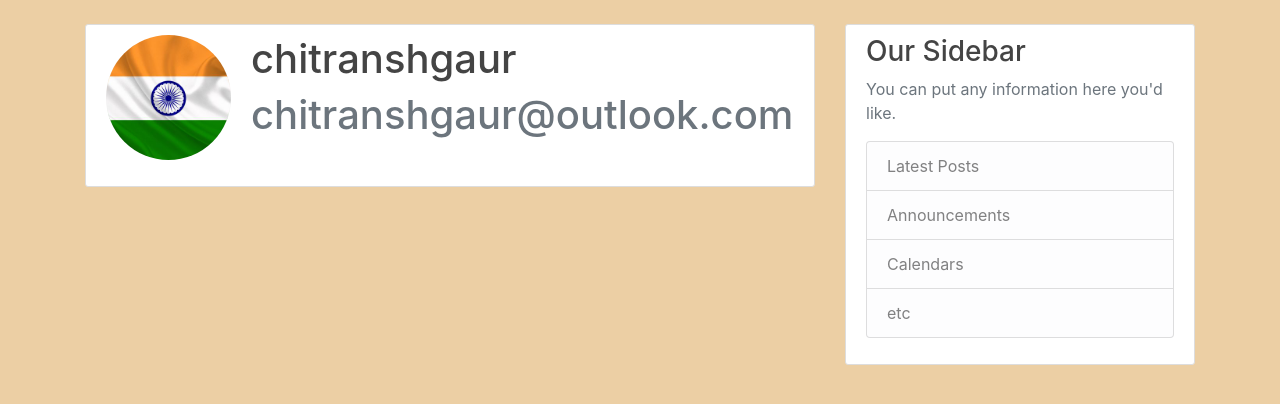
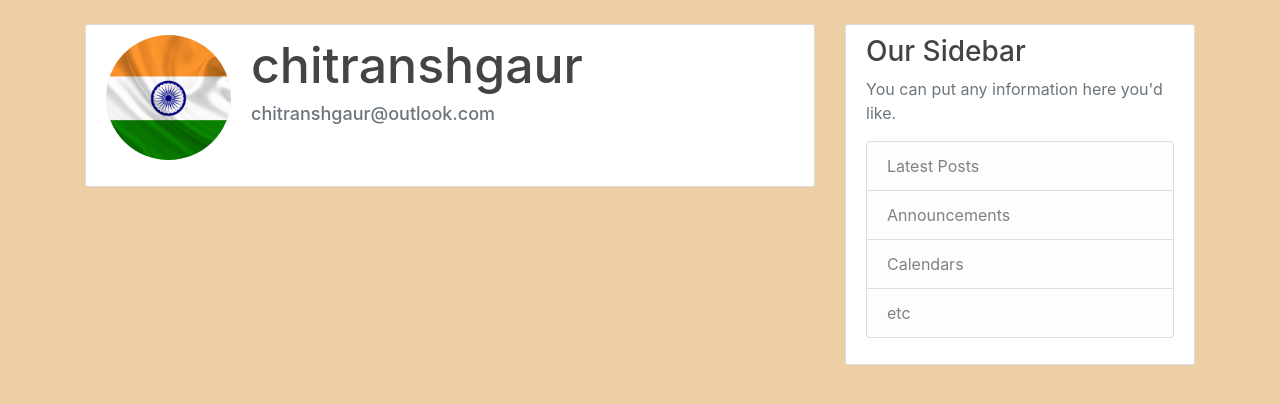
Before and after one commit to chitranshcodes/Flask-blog, a Flask app: page /Profile in a window 1280 px wide. Shown: the part 56-460 px from the top of the page. Run offline with Flask 3, Linux system fonts and the light colour scheme; a user stored in the database is signed in.

Commit message:
profile fonts added

```diff
--- a/flaskblog/templates/profile.html
+++ b/flaskblog/templates/profile.html
@@ -13,8 +13,8 @@
 
       <img class="rounded-circle account-img" src="{{ profile_pic }}">
       <div class="media-body">
-        <h2 class="account-heading">{{ current_user.username }}</h2>
-        <p class="text-secondary">{{ current_user.email }}</p>
+        <h2 class="account-heading" style="font-size: 50px;">{{ current_user.username }}</h2>
+        <p class="text-secondary" style="font-size: 18px;">{{ current_user.email }}</p>
       </div>
     </div>
     <!-- FORM HERE -->
```
